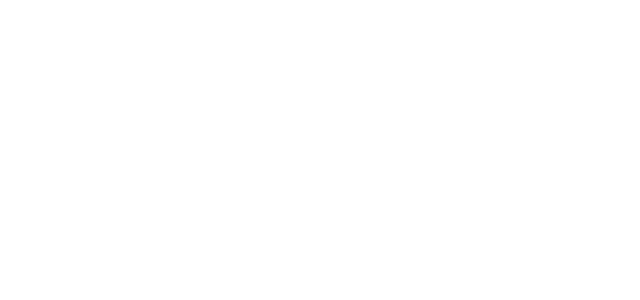
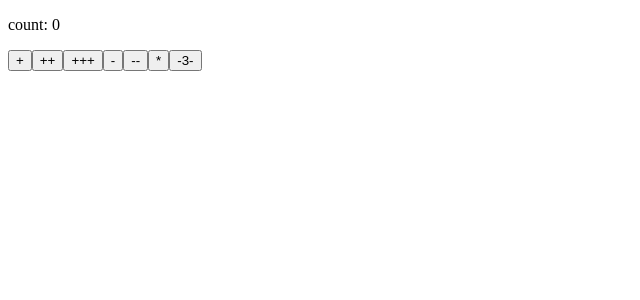
Before and after one commit to aloner778/react-hooks-102, a React (Create React App) app: page / in a window 1280 px wide. Shown: the top 300 px of the page, without its empty margins (0-640 px from the left). Built offline with nearby package versions, Linux system fonts and the light colour scheme.

Commit message:
my first react hook with useState

```diff
--- a/src/App.js
+++ b/src/App.js
@@ -1,9 +1,39 @@
-import React from 'react';
+import React, { useState } from 'react';
 
 function App() {
+  const [count, setCount] = useState(0)
+
+  const increment = () => {
+    setCount(prevCount => prevCount + 1)
+  }
+  const increment2 = () => {
+    for (let i = 0; i < 100; i++) {
+      setCount(prevCount => prevCount + 1)
+    }
+  }
+  const decrement = () => {
+    setCount(prevCount => prevCount - 1)
+  }
+
+  const double = () => {
+    setCount(prevCount => prevCount * 2)
+  }
+
+  const three = () => setCount(prevCount => (
+    prevCount % 3 === 0 ? prevCount / 3 : prevCount
+  ))
+
   return (
     <React.Fragment>
+      <p>count: {count}</p>
+      <button onClick={increment}>+</button>
+      <button onClick={() => setCount(prevCount => prevCount + 10)}>++</button>
+      <button onClick={increment2}>+++</button>
+      <button onClick={decrement}>-</button>
+      <button onClick={() => setCount(prevCount => prevCount - 10)}>--</button>
 
+      <button onClick={double}>*</button>
+      <button onClick={three}>-3-</button>
     </React.Fragment>
   );
 }
```
